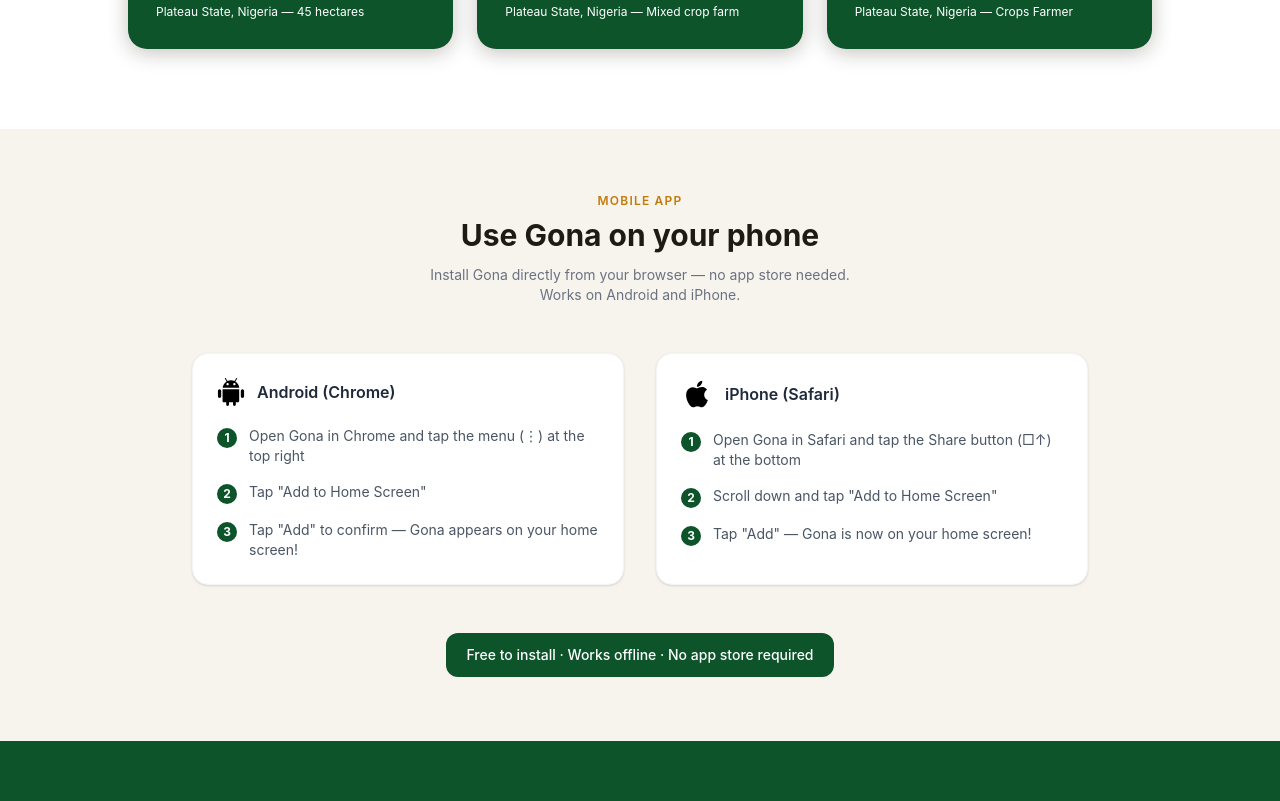
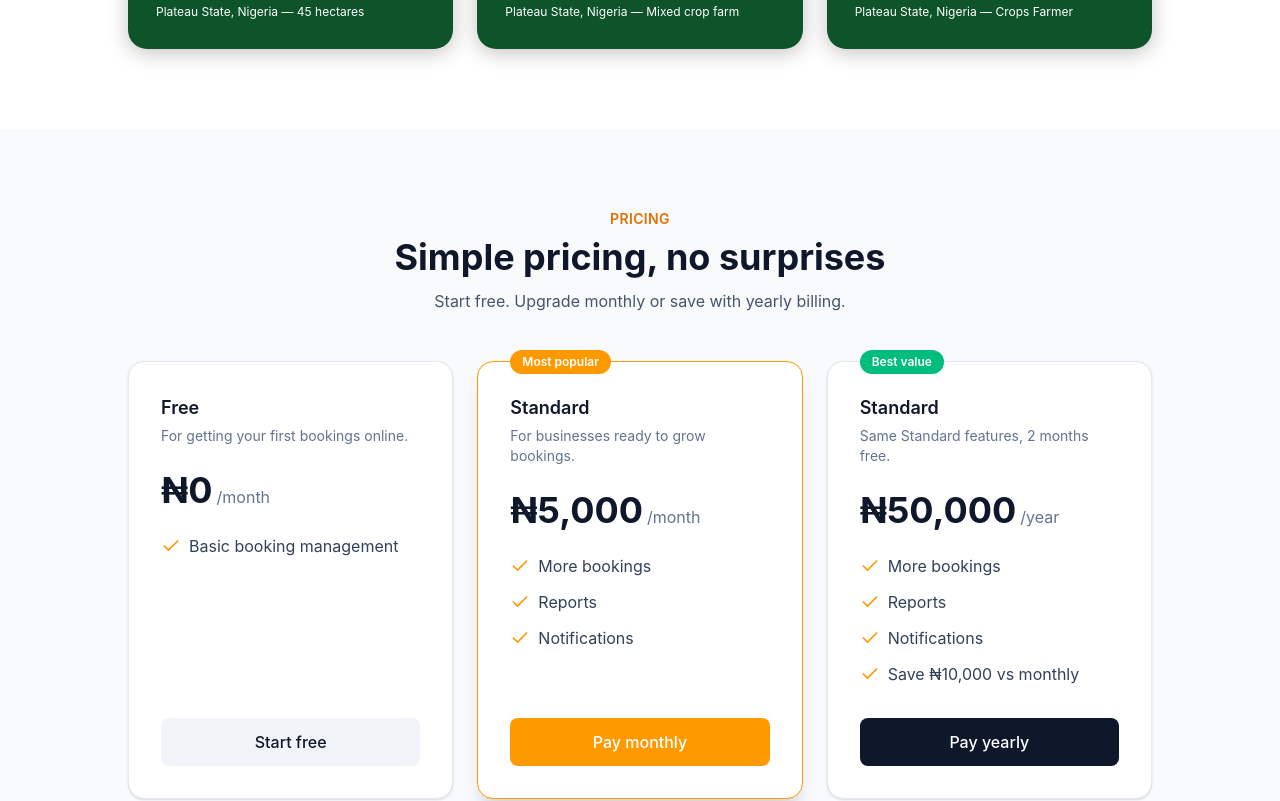
Before and after one commit to Y-Ice/Gona, a React (Vite) app: page / in a window 1280 px wide. Shown: the part 2860-3661 px from the top of the page. Built offline with nearby package versions, Linux system fonts and the light colour scheme; no server answers.

Commit message:
paystack

```diff
--- /dev/null
+++ b/src/components/Pricing.jsx
@@ -0,0 +1,251 @@
+import { useEffect, useState } from "react";
+import { Check, X } from "lucide-react";
+
+const PAYSTACK_PUBLIC_KEY = import.meta.env.VITE_PAYSTACK_PUBLIC_KEY;
+
+const plans = [
+  {
+    id: "free",
+    name: "Free",
+    price: "₦0",
+    cadence: "/month",
+    blurb: "For getting your first bookings online.",
+    features: ["Basic booking management"],
+    cta: "Start free",
+    highlight: false,
+    payable: false,
+  },
+  {
+    id: "monthly",
+    name: "Standard",
+    price: "₦5,000",
+    cadence: "/month",
+    amountKobo: 5000 * 100,
+    blurb: "For businesses ready to grow bookings.",
+    features: ["More bookings", "Reports", "Notifications"],
+    cta: "Pay monthly",
+    highlight: true,
+    payable: true,
+  },
+  {
+    id: "yearly",
+    name: "Standard",
+    price: "₦50,000",
+    cadence: "/year",
+    amountKobo: 50000 * 100,
+    blurb: "Same Standard features, 2 months free.",
+    features: [
+      "More bookings",
+      "Reports",
+      "Notifications",
+      "Save ₦10,000 vs monthly",
+    ],
+    cta: "Pay yearly",
+    highlight: false,
+    payable: true,
+    badge: "Best value",
+  },
+];
+
+export default function PricingSection() {
+  const [scriptLoaded, setScriptLoaded] = useState(false);
+  const [loadingPlan, setLoadingPlan] = useState(null);
+  const [modal, setModal] = useState({ open: false, plan: null });
+  const [email, setEmail] = useState("");
+  const [emailError, setEmailError] = useState("");
+
+  useEffect(() => {
+    if (window.PaystackPop) {
+      setScriptLoaded(true);
+      return;
+    }
+    const script = document.createElement("script");
+    script.src = "https://js.paystack.co/v1/inline.js";
+    script.async = true;
+    script.onload = () => setScriptLoaded(true);
+    document.body.appendChild(script);
+  }, []);
+
+  const openModal = (plan) => {
+    setEmail("");
+    setEmailError("");
+    setModal({ open: true, plan });
+  };
+
+  const closeModal = () => {
+    setModal({ open: false, plan: null });
+    setEmail("");
+    setEmailError("");
+  };
+
+  const handlePay = () => {
+    if (!email || !/\S+@\S+\.\S+/.test(email)) {
+      setEmailError("Please enter a valid email address.");
+      return;
+    }
+
+    if (!scriptLoaded || !window.PaystackPop) {
+      setEmailError("Payment is still loading, please try again.");
+      return;
+    }
+
+    const plan = modal.plan;
+    closeModal();
+    setLoadingPlan(plan.id);
+
+    const handler = window.PaystackPop.setup({
+      key: PAYSTACK_PUBLIC_KEY,
+      email,
+      amount: plan.amountKobo,
+      currency: "NGN",
+      ref: `${plan.id}_${Date.now()}`,
+      metadata: {
+        custom_fields: [
+          {
+            display_name: "Plan",
+            variable_name: "plan",
+            value: plan.name + " (" + plan.cadence.replace("/", "") + ")",
+          },
+        ],
+      },
+      callback: function (response) {
+        setLoadingPlan(null);
+        alert(`Payment successful! Reference: ${response.reference}`);
+      },
+      onClose: function () {
+        setLoadingPlan(null);
+      },
+    });
+
+    handler.openIframe();
+  };
+
+  return (
+    <>
+      {/* Email Modal */}
+      {modal.open && (
+        <div className="fixed inset-0 z-50 flex items-center justify-center bg-black/50 px-4">
+          <div className="bg-white rounded-2xl shadow-2xl w-full max-w-md p-8 relative">
+            <button
+              onClick={closeModal}
+              className="absolute top-4 right-4 text-slate-400 hover:text-slate-600"
+            >
+              <X className="w-5 h-5" />
+            </button>
+
+            <h3 className="text-xl font-bold text-slate-900 mb-1">
+              Enter your email
+            </h3>
+            <p className="text-sm text-slate-500 mb-6">
+              We'll send your receipt to this address after payment.
+            </p>
+
+            <input
+              type="email"
+              placeholder="you@example.com"
+              value={email}
+              onChange={(e) => {
+                setEmail(e.target.value);
+                setEmailError("");
+              }}
+              onKeyDown={(e) => e.key === "Enter" && handlePay()}
+              className="w-full border border-slate-300 rounded-lg px-4 py-3 text-slate-900 placeholder-slate-400 focus:outline-none focus:ring-2 focus:ring-amber-500 mb-2"
+            />
+            {emailError && (
+              <p className="text-red-500 text-sm mb-4">{emailError}</p>
+            )}
+
+            <button
+              onClick={handlePay}
+              className="mt-4 w-full bg-amber-500 hover:bg-amber-600 text-white font-semibold py-3 rounded-lg transition-colors"
+            >
+              Continue to Payment
+            </button>
+          </div>
+        </div>
+      )}
+
+      <section className="bg-slate-50 py-20 px-6">
+        <div className="max-w-4xl mx-auto text-center mb-12">
+          <p className="text-sm font-semibold tracking-wide uppercase text-amber-600 mb-2">
+            Pricing
+          </p>
+          <h2 className="text-3xl sm:text-4xl font-bold text-slate-900">
+            Simple pricing, no surprises
+          </h2>
+          <p className="mt-3 text-slate-600">
+            Start free. Upgrade monthly or save with yearly billing.
+          </p>
+        </div>
+
+        <div className="max-w-5xl mx-auto grid gap-6 sm:grid-cols-3">
+          {plans.map((plan) => (
+            <div
+              key={plan.id}
+              className={`relative rounded-2xl border p-8 flex flex-col ${
+                plan.highlight
+                  ? "border-amber-500 bg-white shadow-xl"
+                  : "border-slate-200 bg-white shadow-sm"
+              }`}
+            >
+              {plan.highlight && (
+                <span className="absolute -top-3 left-8 bg-amber-500 text-white text-xs font-semibold px-3 py-1 rounded-full">
+                  Most popular
+                </span>
+              )}
+              {plan.badge && (
+                <span className="absolute -top-3 left-8 bg-emerald-500 text-white text-xs font-semibold px-3 py-1 rounded-full">
+                  {plan.badge}
+                </span>
+              )}
+
+              <h3 className="text-lg font-semibold text-slate-900">
+                {plan.name}
+              </h3>
+              <p className="text-sm text-slate-500 mt-1">{plan.blurb}</p>
+
+              <div className="mt-6 flex items-baseline gap-1">
+                <span className="text-4xl font-bold text-slate-900">
+                  {plan.price}
+                </span>
+                <span className="text-slate-500">{plan.cadence}</span>
+              </div>
+
+              <ul className="mt-6 space-y-3 flex-1">
+                {plan.features.map((feature) => (
+                  <li
+                    key={feature}
+                    className="flex items-start gap-2 text-slate-700"
+                  >
+                    <Check className="w-5 h-5 text-amber-500 flex-shrink-0 mt-0.5" />
+                    <span>{feature}</span>
+                  </li>
+                ))}
+              </ul>
+
+              <button
+                onClick={
+                  plan.payable
+                    ? () => openModal(plan)
+                    : () => (window.location.href = "/login")
+                }
+                disabled={plan.payable && loadingPlan === plan.id}
+                className={`mt-8 w-full rounded-lg py-3 font-medium transition-colors ${
+                  plan.highlight
+                    ? "bg-amber-500 text-white hover:bg-amber-600"
+                    : plan.payable
+                      ? "bg-slate-900 text-white hover:bg-slate-800"
+                      : "bg-slate-100 text-slate-900 hover:bg-slate-200"
+                } disabled:opacity-60`}
+              >
+                {plan.payable && loadingPlan === plan.id
+                  ? "Processing…"
+                  : plan.cta}
+              </button>
+            </div>
+          ))}
+        </div>
+      </section>
+    </>
+  );
+}
--- a/src/pages/LandingPage.jsx
+++ b/src/pages/LandingPage.jsx
@@ -8,6 +8,7 @@
 import InstallPWA from "../components/InstallPWA";
 import CTA from "../components/CTA";
 import Footer from "../components/Footer";
+import Pricing from "../components/Pricing";
 
 const LandingPage = () => {
   return (
@@ -19,6 +20,7 @@
       <StatsStrip />
       <HowItWorks />
       <Testimonials />
+      <Pricing />
       <InstallPWA />
       <CTA />
       <Footer />
```
Also changed, not shown: 2 other files (tests, documents, lock files or other folders).
